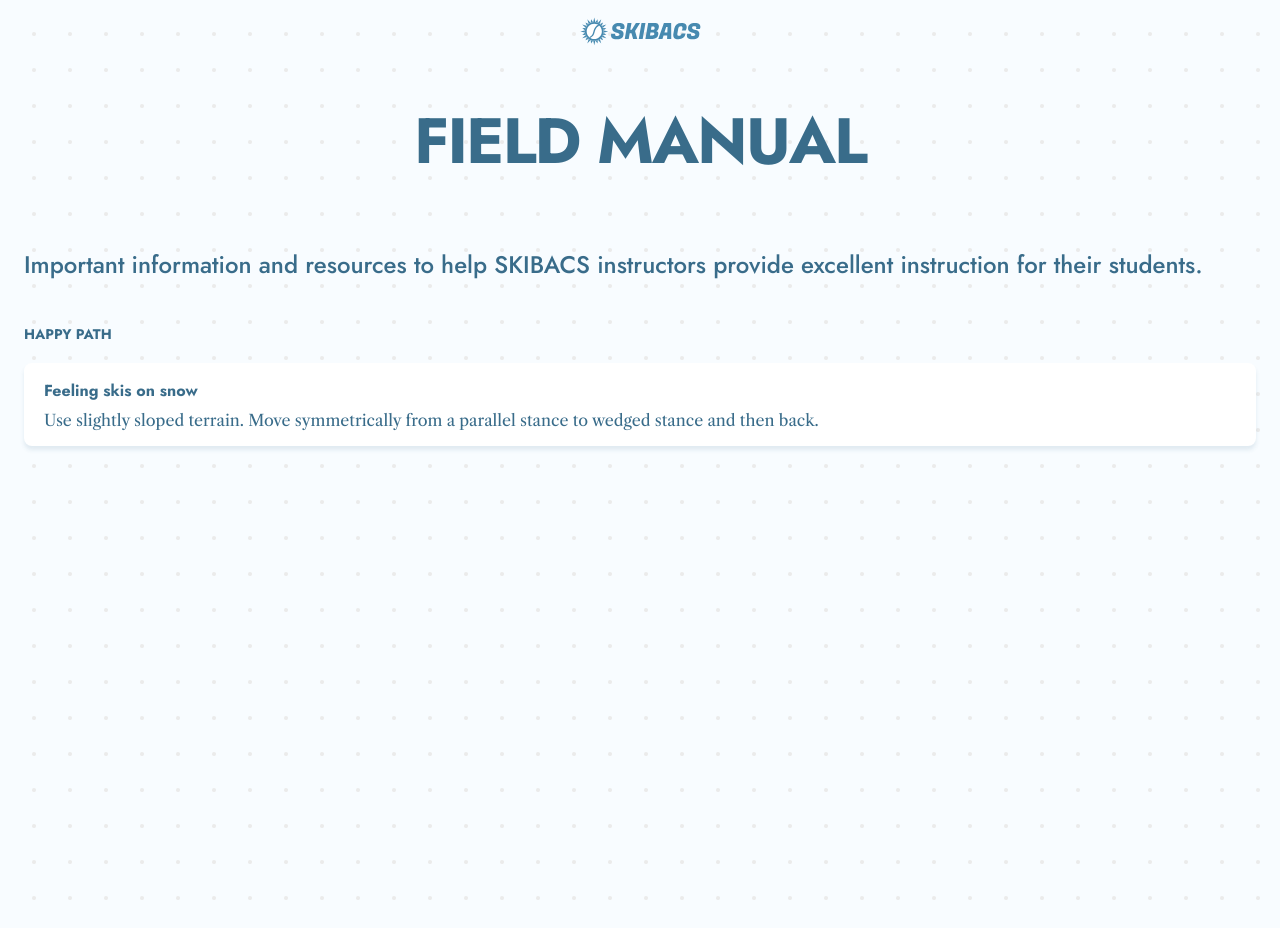
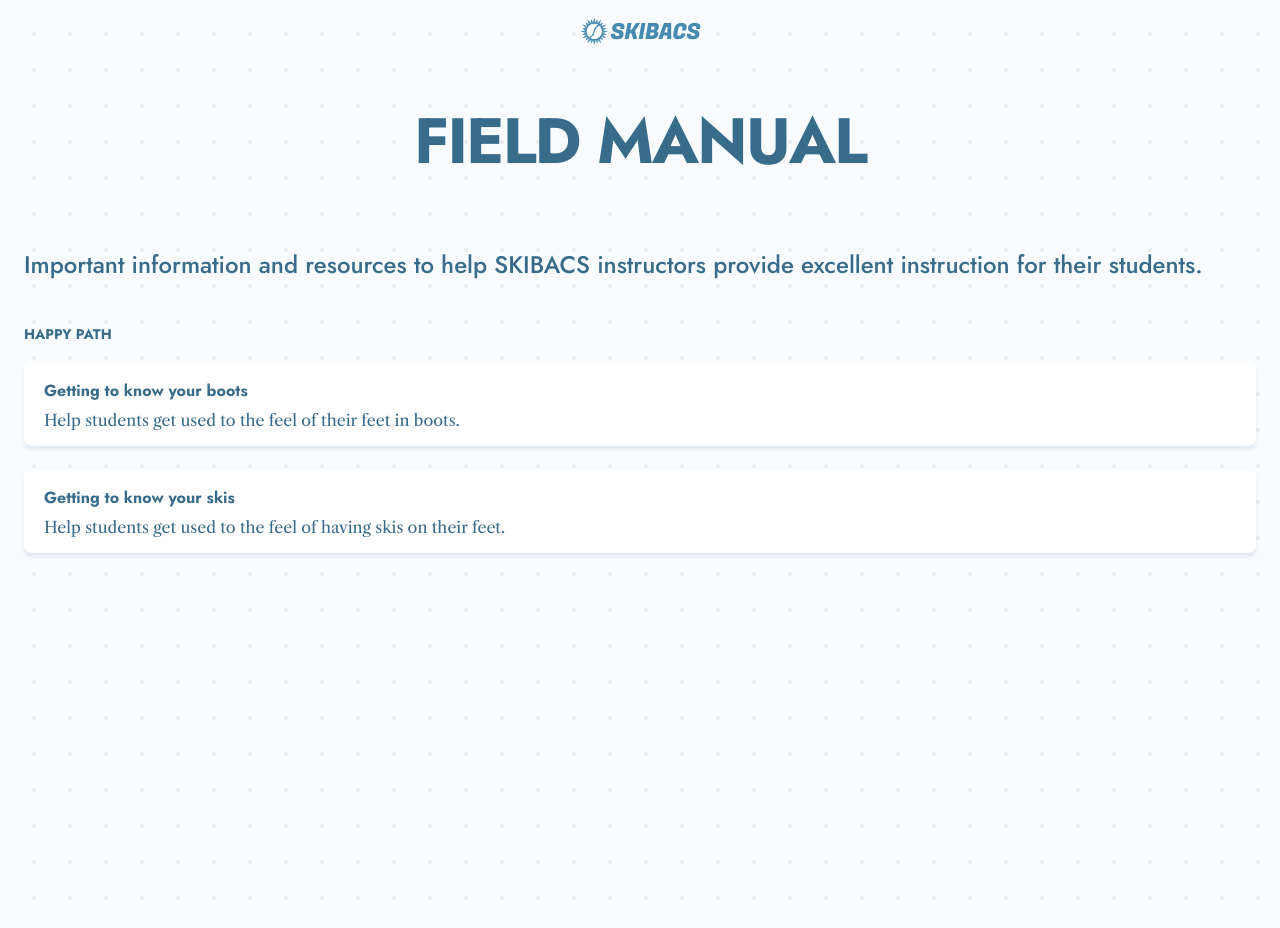
Before and after one commit to joeday/skibacs-field-manual, a Next.js app: page / in a window 1280 px wide. Built offline with nearby package versions, Linux system fonts and the light colour scheme.

Commit message:
add markdown and set up data structure for main page

```diff
--- a/app/ui/card.module.css
+++ b/app/components/card.module.css
@@ -5,6 +5,7 @@
   padding: 16px 20px;
   background: var(--color-white);
   box-shadow: var(--elevation-1);
+  margin-bottom: 24px;
 }
 
 .cardHeader {
--- /dev/null
+++ b/app/components/card.tsx
@@ -0,0 +1,14 @@
+import styles from "./card.module.css";
+import Link from "next/link";
+
+export default function Card(props) {
+  const { title, description } = props;
+  return (
+    <Link href="/" className={styles.card}>
+      <div>
+        <h2 className={styles.cardHeader}>{title}</h2>
+        <p className={styles.description}>{description}</p>
+      </div>
+    </Link>
+  );
+}
--- /dev/null
+++ b/app/data/tasks/gettingtoknowyourboots.md
@@ -0,0 +1,20 @@
+---
+title: "Getting to know your boots"
+description: "Help students get used to the feel of their feet in boots."
+slug: "gettingtoknowyourboots"
+id: "01"
+fundamental: "1"
+skills: [""]
+---
+
+## Why it's important
+
+Help students get used to the feel of their feet in boots. Boots are the one of the most important pieces of gear we use, and it's not always apparent for new students which feet they go on, or how the buckles work.
+
+## How to do it
+
+After checking that their boots are on the correct feet, buckled, and properly sized to their bindings, have them do a few movements to develop familiarity: walk around, tip them from side to side, pivot them to make bowties in the snow, hop in place, slide on boots only.
+
+## What to look for
+
+Make sure their boots are on the right feet, that they can buckle properly. Look for too much clothing bunched in the cuff, or the shell overlapping the wrong way.
--- /dev/null
+++ b/app/data/tasks/gettingtoknowyourskis.md
@@ -0,0 +1,24 @@
+---
+title: "Getting to know your skis"
+description: "Help students get used to the feel of having skis on their feet."
+slug: "gettingtoknowyourskis"
+id: "02"
+fundamental: "1"
+skills: [""]
+---
+
+### Why it's important
+
+Help students get used to the feel of having skis on their feet.
+
+### How to do it
+
+Have the students put their skis on and take them off again. Explain the skis, bindings, and poles. Skis - talk about the shape, the base, and the edges. Bindings - talk about how to get in and out, pointing out the how the brake works.
+
+### What to look for
+
+Make sure their boots fit their bindings. If they don't send them to the rental shop or repair shop to have a certified tech make adjustments. IMPORTANT: We do not adjust bindings.
+
+### Other things you can do
+
+Step in place. Hop in place. Flex low to extend tall. This is where they begin to feel the sensation of their shins pressing on the cuffs of their boots.
--- /dev/null
+++ b/app/lib/happyPathTasks.js
@@ -0,0 +1,84 @@
+import fs from "fs";
+import path from "path";
+import matter from "gray-matter";
+import { remark } from "remark";
+import html from "remark-html";
+
+const tasksDirectory = path.join(process.cwd(), "/app/data/tasks");
+
+export function getSortedTasksData() {
+  // Get file names under /data/tasks
+  const fileNames = fs.readdirSync(tasksDirectory);
+  const allTasksData = fileNames.map((fileName) => {
+    // Remove ".md" from file name to get id
+    const id = fileName.replace(/\.md$/, "");
+
+    // Read markdown file as string
+    const fullPath = path.join(tasksDirectory, fileName);
+    const fileContents = fs.readFileSync(fullPath, "utf8");
+
+    // Use gray-matter to parse the post metadata section
+    const matterResult = matter(fileContents);
+
+    // Combine the data with the id
+    return {
+      id,
+      ...matterResult.data,
+    };
+  });
+
+  // Sort tasks by order
+  return allTasksData.sort((a, b) => {
+    if (a.id > b.id) {
+      return 1;
+    } else {
+      return -1;
+    }
+  });
+}
+
+export function getAllPostIds() {
+  const fileNames = fs.readdirSync(tasksDirectory);
+
+  // Returns an array that looks like this:
+  // [
+  //   {
+  //     params: {
+  //       id: 'ssg-ssr'
+  //     }
+  //   },
+  //   {
+  //     params: {
+  //       id: 'pre-rendering'
+  //     }
+  //   }
+  // ]
+  return fileNames.map((fileName) => {
+    return {
+      params: {
+        task: fileName.replace(/\.md$/, "").toString(),
+      },
+    };
+  });
+}
+
+export async function getPostData(id) {
+  const fullPath = path.join(tasksDirectory, `${id}.md`);
+  const fileContents = fs.readFileSync(fullPath, "utf8");
+
+  // Use gray-matter to parse the post metadata section
+  const matterResult = matter(fileContents);
+
+  // Use remark to convert markdown into HTML string
+  const processedContent = await remark()
+    .use(html)
+    .process(matterResult.content);
+  const contentHtml = processedContent.toString();
+
+  // Combine the data with the id and contentHtml
+  return {
+    id,
+    contentHtml,
+    ...matterResult.data,
+  };
+}
--- a/app/page.js
+++ b/app/page.js
@@ -1,8 +1,16 @@
 import Image from "next/image";
 import styles from "./page.module.css";
-import Card from "@/app/ui/card";
+import Card from "@/app/components/card";
+import { getSortedTasksData } from "@/app/lib/happyPathTasks";
 
-export default function Home() {
+
+export async function getHappyPathTasks() {
+  const tasksData = getSortedTasksData();
+  return tasksData;
+}
+
+export default async function Home() {
+  const tasks = await getHappyPathTasks();
   return (
     <main className={styles.main}>
       <header className={styles.header}>
@@ -11,6 +19,7 @@ export default function Home() {
           height={32}
           width={122}
           className={styles.logo}
+          alt="Vintage SKIBACS logo"
         />
       </header>
       <h1 className={styles.headline}>Field Manual</h1>
@@ -20,7 +29,28 @@ export default function Home() {
       </p>
       <section className={styles.happyPath}>
         <h4 className={styles.happyPathHeadline}>happy path</h4>
-        <Card />
+        <div className={styles.happyPathCards}>
+          {tasks.map(
+            ({
+              title,
+              description,
+              slug,
+              id,
+              fundamental,
+              skills
+            }) => (
+              <Card
+                key={id}
+                title={title}
+                description={description}
+                slug={slug}
+                num={id}
+                fundamental={fundamental}
+                skills={skills}
+              />
+            )
+          )}
+        </div>
       </section>
     </main>
   );
--- a/app/page.module.css
+++ b/app/page.module.css
@@ -34,3 +34,8 @@
   text-transform: uppercase;
   font-size: var(--font-size-sm);
 }
+
+.happyPathCards {
+  display: flex;
+  flex-direction: column;
+}
--- a/app/ui/card.tsx
+++ /dev/null
@@ -1,16 +0,0 @@
-import styles from "./card.module.css";
-import Link from "next/link";
-
-export default function Card() {
-  return (
-    <Link href="/" className={styles.card}>
-      <div>
-        <h2 className={styles.cardHeader}>Feeling skis on snow</h2>
-        <p className={styles.description}>
-          Use slightly sloped terrain. Move symmetrically from a parallel stance
-          to wedged stance and then back.{" "}
-        </p>
-      </div>
-    </Link>
-  );
-}
--- a/package.json
+++ b/package.json
@@ -9,9 +9,12 @@
     "lint": "next lint"
   },
   "dependencies": {
+    "gray-matter": "^4.0.3",
     "next": "14.0.4",
     "react": "^18",
-    "react-dom": "^18"
+    "react-dom": "^18",
+    "remark": "^15.0.1",
+    "remark-html": "^16.0.1"
   },
   "devDependencies": {
     "@types/node": "20.10.5",
```
Also changed, not shown: 1 other file (tests, documents, lock files or other folders).
